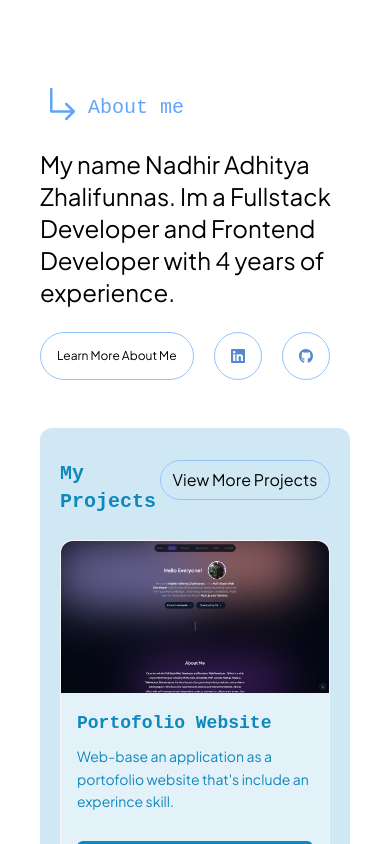
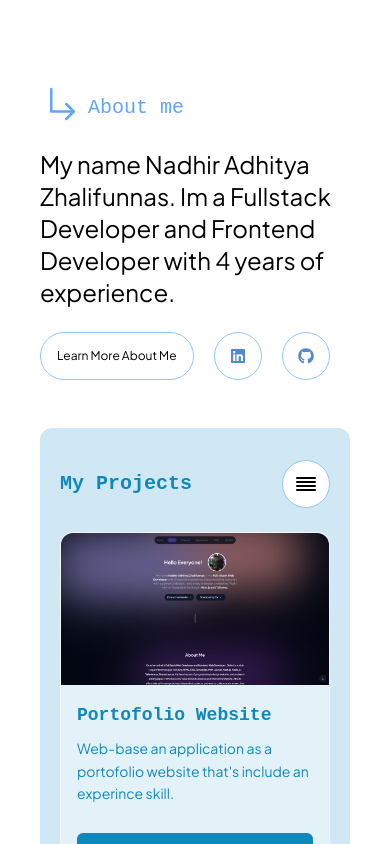
Before and after one commit to Nadhiradhit/portofolio-v2, a Next.js app: page / in a window 390 px wide. Shown: the part 1156-2000 px from the top of the page. Built offline with nearby package versions, Linux system fonts and the light colour scheme.

Commit message:
fix: button primary and responsive

```diff
--- a/src/app/(landing)/_sections/project-sections.tsx
+++ b/src/app/(landing)/_sections/project-sections.tsx
@@ -8,7 +8,8 @@ import {
 	CardDescription,
 	CardFooter,
 } from "@/components/card/card";
-import { Button } from "@/components/button/button";
+import { Button, IconButton } from "@/components/button/button";
+import { FiAlignJustify } from "react-icons/fi";
 
 export default function ProjectSections() {
 	const haveMoreProjects = projects.length > 4;
@@ -16,12 +17,15 @@ export default function ProjectSections() {
 	return (
 		<section className="px-10 py-10 w-full">
 			<main className=" bg-[#D0E8F4] rounded-xl px-5 py-2">
-				<div className="py-6 flex justify-between">
+				<div className="py-6 flex justify-between items-center">
 					<h3 className="text-[#0F88BC] font-semibold">My Projects</h3>
 					{haveMoreProjects && (
-						<button className="w-56 h-10 border border-blue-300 rounded-full hover:scale-105 hover:bg-[#edf5ff] transition transform ease-in-out">
-							View More Projects
-						</button>
+						<IconButton
+							text="View More Project"
+							href="/projects"
+							icon={<FiAlignJustify size={24} />}
+							typeButton="primary"
+						/>
 					)}
 				</div>
 				<div className="grid grid-cols-1 md:grid-cols-2 lg:flex  gap-4 pb-6 ">
--- a/src/components/button/button.tsx
+++ b/src/components/button/button.tsx
@@ -13,7 +13,7 @@ interface ButtonProps extends React.HTMLAttributes<HTMLButtonElement> {
 }
 
 interface IconButtonProps extends ButtonProps {
-	icon: React.ReactNode;
+	icon?: React.ReactNode;
 }
 
 export function Button({
@@ -73,9 +73,12 @@ export function IconButton({
 				},
 				className
 			)}>
-			<Link href={href} target={target} className="flex items-center gap-2">
-				{icon}
+			<Link
+				href={href}
+				target={target}
+				className="flex items-center justify-center gap-2">
 				<p className="hidden md:block">{text}</p>
+				<p className="">{icon}</p>
 			</Link>
 		</button>
 	);
--- a/src/components/navigation/navbar.tsx
+++ b/src/components/navigation/navbar.tsx
@@ -43,7 +43,7 @@ export function NavbarHeader() {
 					icon={<FiArrowUpRight size={24} />}
 					text="Start Project"
 					href="/"
-					className="bg-white px-5 py-2 rounded-full"
+					typeButton="primary"
 				/>
 			</nav>
 			<main className="flex flex-col-reverse lg:flex-row pt-7 items-center gap-6">
@@ -127,7 +127,7 @@ export function Navbar() {
 					icon={<FiArrowUpRight size={24} />}
 					text="Start Project"
 					href="/"
-					className="bg-[#5389cf] text-white px-5 py-2 rounded-full"
+					typeButton="primary"
 				/>
 			</nav>
 		</section>
```
